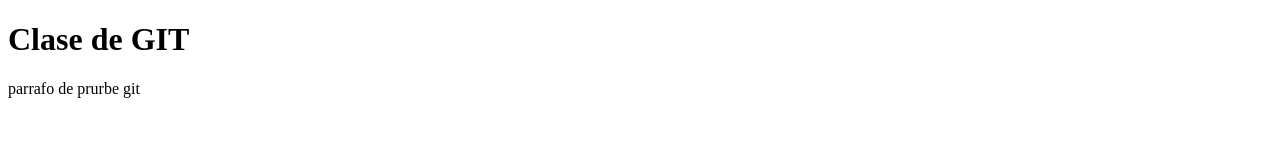
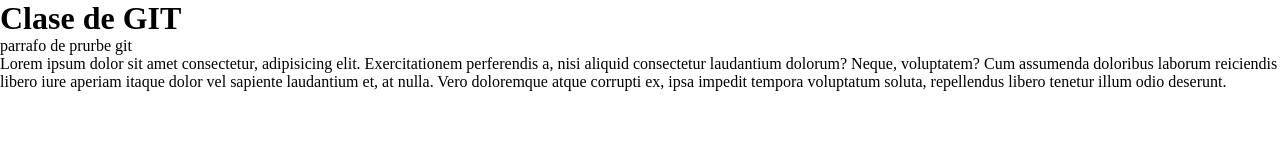
Before and after one commit to essan1/clase-de-git, a plain HTML site: page index.html in a window 1280 px wide. Drawn offline with Linux system fonts and the light colour scheme.

Commit message:
nuevo parrafo, y vinculacion de script js

```diff
--- a/assets/css/style.css
+++ b/assets/css/style.css
@@ -1 +1,4 @@
-*
+* {
+    margin: 0;
+    padding: 0;
+}
--- a/index.html
+++ b/index.html
@@ -11,5 +11,10 @@
     <h1>Clase de GIT</h1>
     <p>parrafo de prurbe git</p>
 
+    <p>Lorem ipsum dolor sit amet consectetur, adipisicing elit. Exercitationem perferendis a, nisi aliquid consectetur laudantium dolorum? Neque, voluptatem? Cum assumenda doloribus laborum reiciendis libero iure aperiam itaque dolor vel sapiente laudantium et, at nulla. Vero doloremque atque corrupti ex, ipsa impedit tempora voluptatum soluta, repellendus libero tenetur illum odio deserunt.</p>
+
+
+    <script src="./assets/js/script.js"></script>
+
 </body>
 </html>
```
Also changed, not shown: assets/js/script.js (added).
